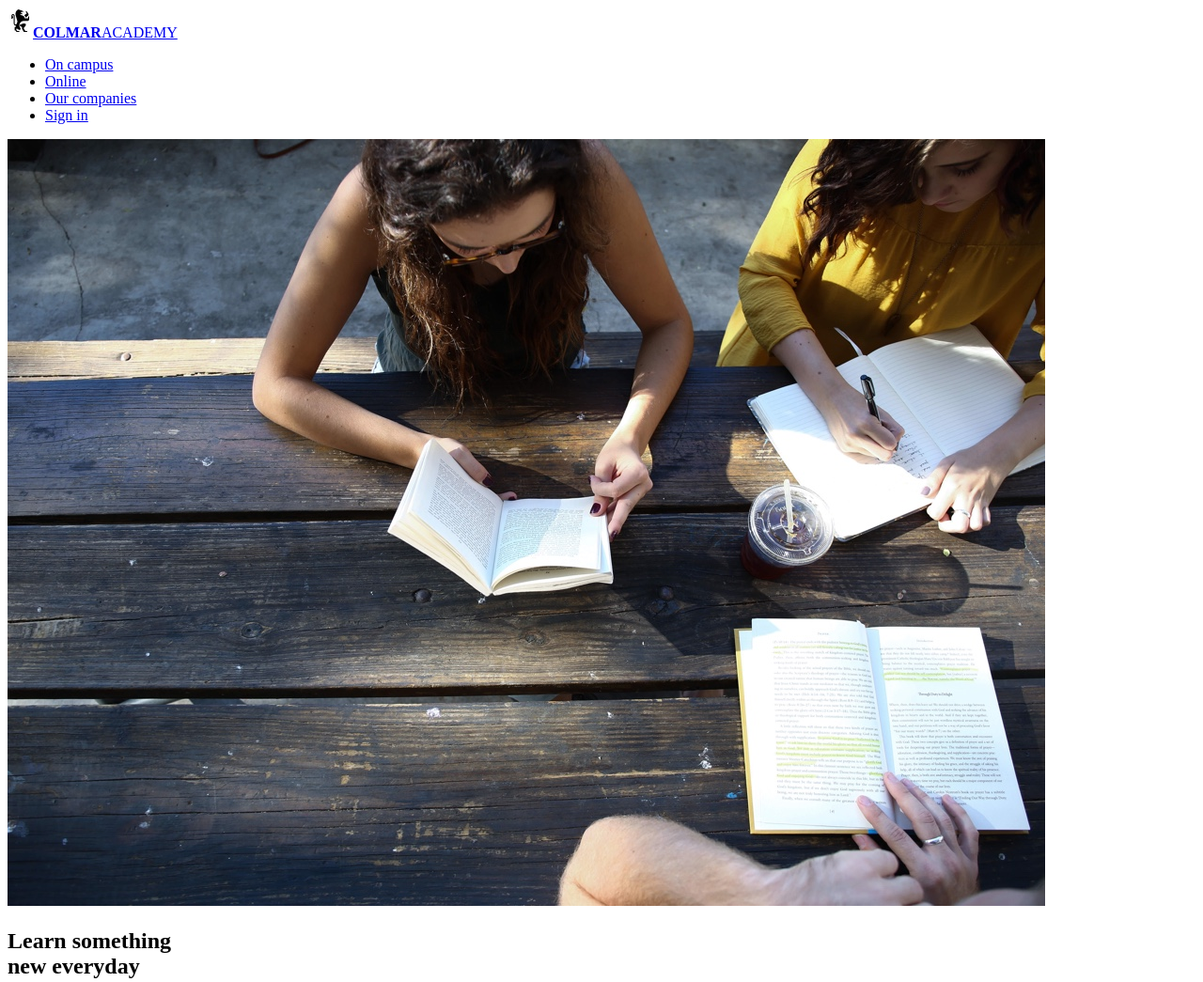
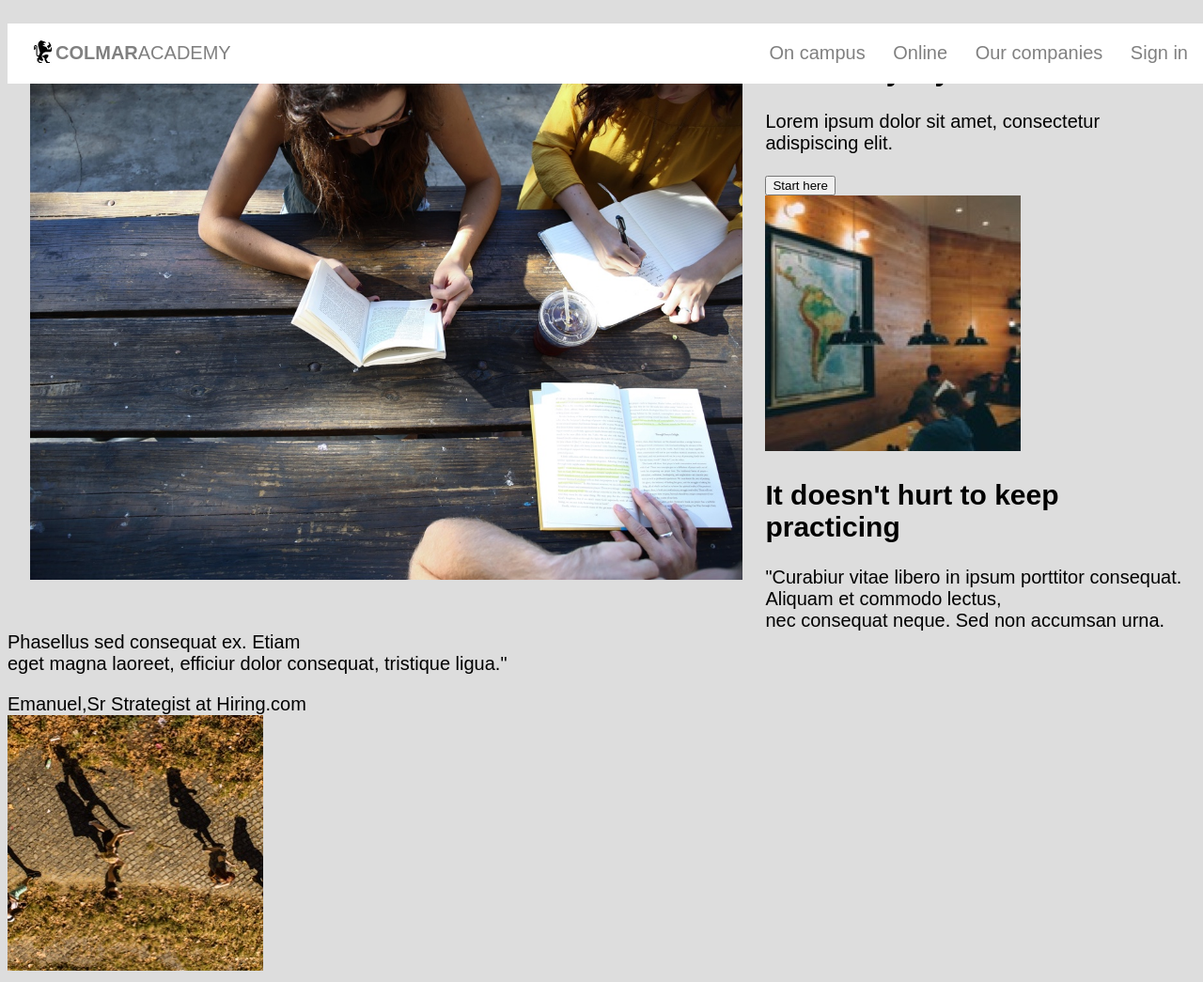
Before and after one commit to Brunoalaraujo/ColmarAcademy-Codecademy, a plain HTML site: page index.html in a window 1280 px wide. Shown: the top 1045 px of the page at 94% size. Drawn offline with Linux system fonts and the light colour scheme.

Commit message:
Finished header css, some corrections in header html

```diff
--- a/index.html
+++ b/index.html
@@ -4,26 +4,32 @@
     <meta charset="UTF-8">
     <meta name="viewport" content="width=device-width, initial-scale=1.0">
     <title>Colmar Academy</title>
+
+    <link rel="stylesheet" href="./resources/css/style.css" type="text/css">
+
+    <link rel="stylesheet" href="./resources/css/header.css" type="text/css">
+    <link rel="stylesheet" href="./resources/css/banner.css" type="text/css">
+
 </head>
 <body>
-    <header>
-        <a href="#"> <img src="./resources/images/ic-logo.svg" alt="logo"><strong>COLMAR</strong>ACADEMY</a>
-        <nav>
-            <ul>
-                <li>
+    <header class="flex-container">
+            <img src="./resources/images/ic-logo.svg" alt="logo">
+            <a href="#"><strong>COLMAR</strong>ACADEMY</a>
+            <nav>
+                <span>
                     <a href="#">On campus</a>
-                </li>
-                <li>
+                </span>
+                <span>
                     <a href="#">Online</a>
-                </li>
-                <li>
+                </span>
+                <span>
                     <a href="#">Our companies</a>
-                </li>
-                <li>
+                </span>
+                <span>
                     <a href="#">Sign in</a>
-                </li>
-            </ul>
-        </nav>
+                </span>
+            </nav>
+        </div>
     </header>
     <div class="banner">
         <img src="./resources/images/banner.jpg" alt="Sudying group">
@@ -113,7 +119,7 @@
         <h2>Thesis exhibit</h2>
         <div class="video">
             <video autoplay muted loop>
-                <source src="./resources/videos/thesis.mp4" type="video/mp4">
+                <source src="" type="video/mp4">
             </video>
             <h4>Reimagine urban</h4>
             <p>"Curabitur vitae libero in ipsum porttitor consequat. Aliquam et commodo lectus,nec <br>
--- /dev/null
+++ b/resources/css/banner.css
@@ -0,0 +1,6 @@
+
+.banner img {
+    float: left;
+    margin: 32px 24px;
+    width: 60%;
+}
--- /dev/null
+++ b/resources/css/header.css
@@ -0,0 +1,32 @@
+header {
+    width: 100%;
+    height: 64px;
+    position: fixed;
+    z-index: 1;
+    background-color: white;
+    align-items: center;
+}
+
+.flex-container {
+    display: flex;
+    justify-content: center;
+    flex-wrap: wrap;
+}
+
+header img {
+    height: 32px;
+    padding-left: 24px;
+}
+
+header nav {
+    text-align: right;
+    flex-grow: 1;
+}
+
+header a {
+    text-decoration: none;
+    color: gray;
+    justify-content: space-around;
+    padding-right: 24px;
+
+}
--- /dev/null
+++ b/resources/css/style.css
@@ -0,0 +1,5 @@
+body {
+    background-color: rgba(216, 216, 216, 0.85);
+    font-family: Arial, Helvetica, sans-serif;
+    font-size: 20px;
+}
```
